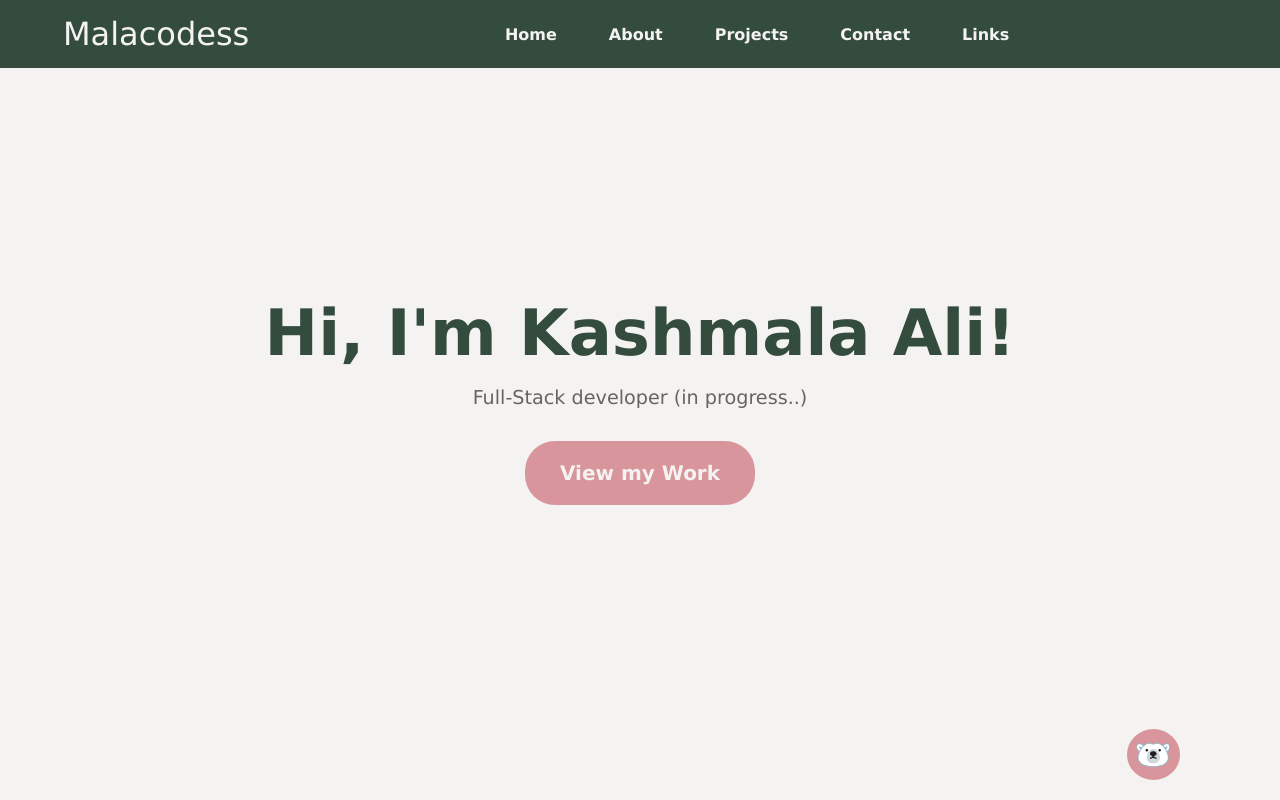
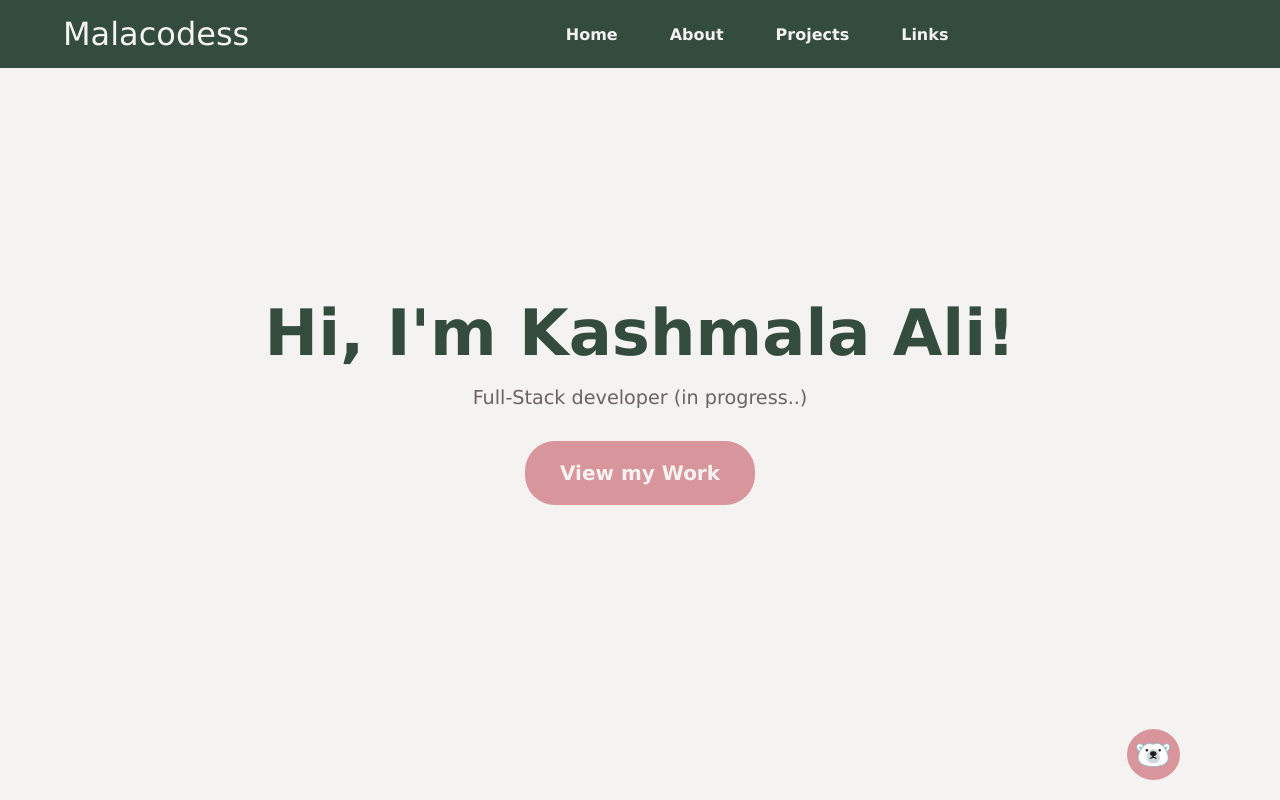
Before and after one commit to malacodess/My-website, a plain HTML site: page index.html in a window 1280 px wide. Shown: the top 800 px of the page. Drawn offline with Linux system fonts and the light colour scheme.

Commit message:
final changes

```diff
--- a/index.html
+++ b/index.html
@@ -18,7 +18,7 @@
       <li><a id="home-link" href="#home" class="nav-links">Home</a></li>
       <li><a id="about-link" href="#about" class="nav-links">About</a></li>
       <li><a id="projects-link" href="#projects" class="nav-links">Projects</a></li>
-      <li><a id="contact-link" href="#contact" class="nav-links">Contact</a></li>
+      <!-- <li><a id="contact-link" href="#contact" class="nav-links">Contact</a></li> -->
       <li><a id="links-link" href="#links" class="nav-links">Links</a></li>
     </ul>
   </nav>
```
